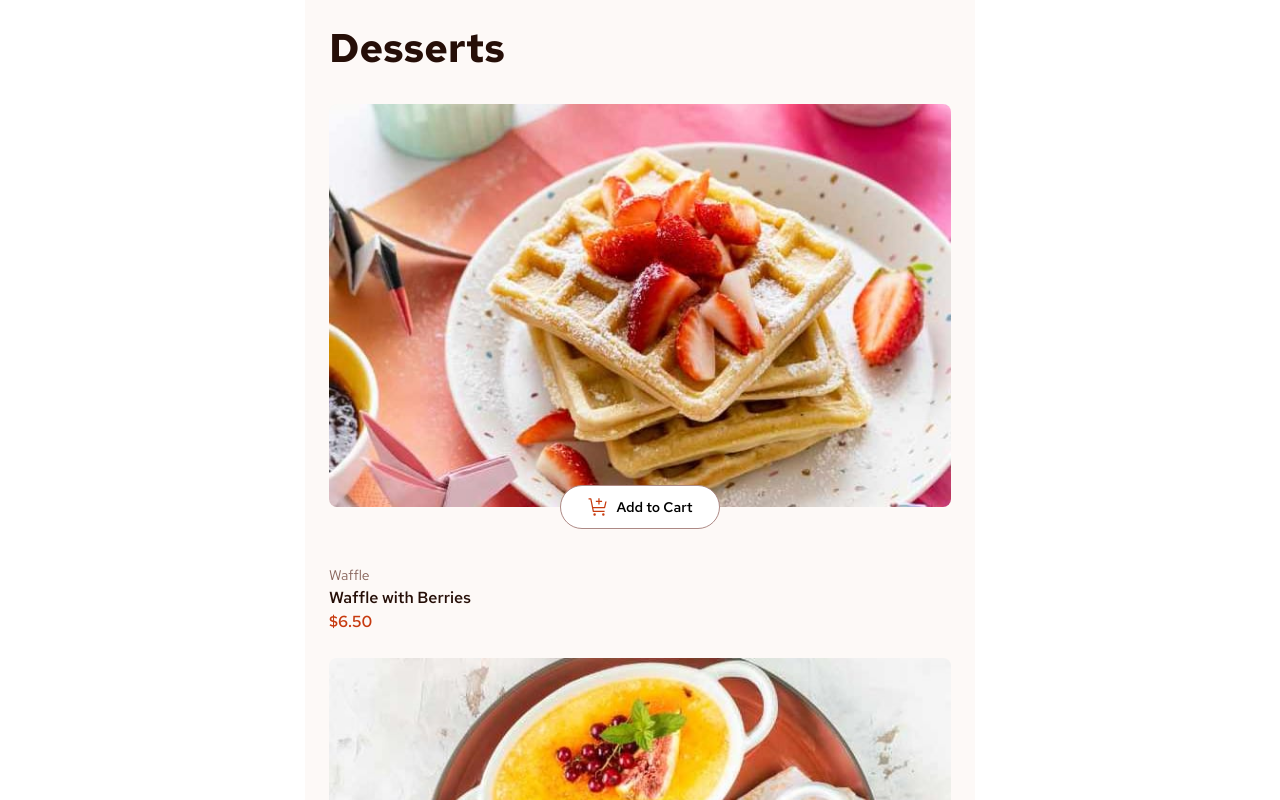
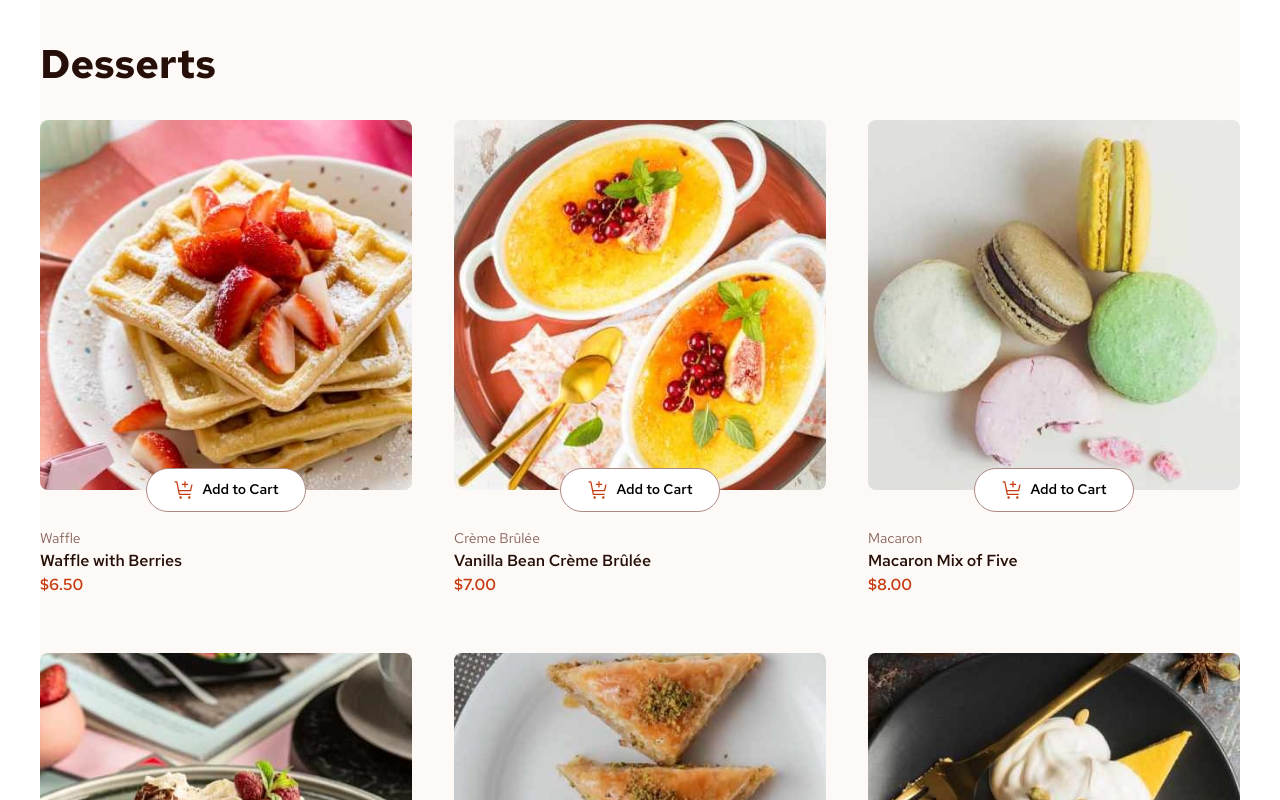
Before and after one commit to Aditi-Sawardekar/product-list-with-cart, a React (Vite) app: page / in a window 1280 px wide. Shown: the top 800 px of the page. Built offline with nearby package versions, Linux system fonts and the light colour scheme.

Commit message:
Implement styles for Product List as per tablet design

```diff
--- a/src/App.css
+++ b/src/App.css
@@ -7,3 +7,13 @@
   /* Ensure container covers full viewport height */
   min-height: 100vh;
 }
+
+body {
+  padding: 0 1.5rem; /* 24px */
+}
+
+@media (min-width: 768px) {
+  body {
+    padding: 0 2.5rem; /* 40px */
+  }
+}
--- a/src/components/CardImage/CardImage.module.css
+++ b/src/components/CardImage/CardImage.module.css
@@ -5,3 +5,9 @@
   object-fit: cover;
   border-radius: 8px;
 }
+
+@media (min-width: 768px) {
+  .cardImage {
+    aspect-ratio: 213.28 / 212;
+  }
+}
--- a/src/components/ProductList/ProductList.module.css
+++ b/src/components/ProductList/ProductList.module.css
@@ -5,3 +5,17 @@
   display: flex;
   margin-bottom: 1.5rem;
 }
+
+@media (min-width: 768px) {
+  .productList {
+    width: 31%;
+  }
+
+  .listContainer {
+    display: flex;
+    flex-flow: row wrap;
+    justify-content: space-between;
+    column-gap: 1.5rem; /* 24px */
+    row-gap: 2rem; /* 32px */
+  }
+}
--- a/src/components/ProductList/ProductList.tsx
+++ b/src/components/ProductList/ProductList.tsx
@@ -12,5 +12,5 @@ export default function ProductList() {
     );
   });
 
-  return <ul>{productList}</ul>;
+  return <ul className={styles.listContainer}>{productList}</ul>;
 }
--- a/src/pages/ProductPage/ProductPage.module.css
+++ b/src/pages/ProductPage/ProductPage.module.css
@@ -15,10 +15,21 @@
   align-items: center;
   justify-content: flex-start;
   gap: 2rem; /* 32px */
-  padding: 1.5rem; /* 24px */
+
+  padding: 1.5rem 0; /* 24px */
 }
 
 .pageHeading {
   color: hsl(14, 65%, 9%);
   align-self: start;
 }
+
+@media (min-width: 768px) {
+  .pageContainer {
+    width: 100%;
+    max-width: none;
+    padding: 2.5rem 0; /* 40px */
+
+    flex-grow: row wrap;
+  }
+}
```
